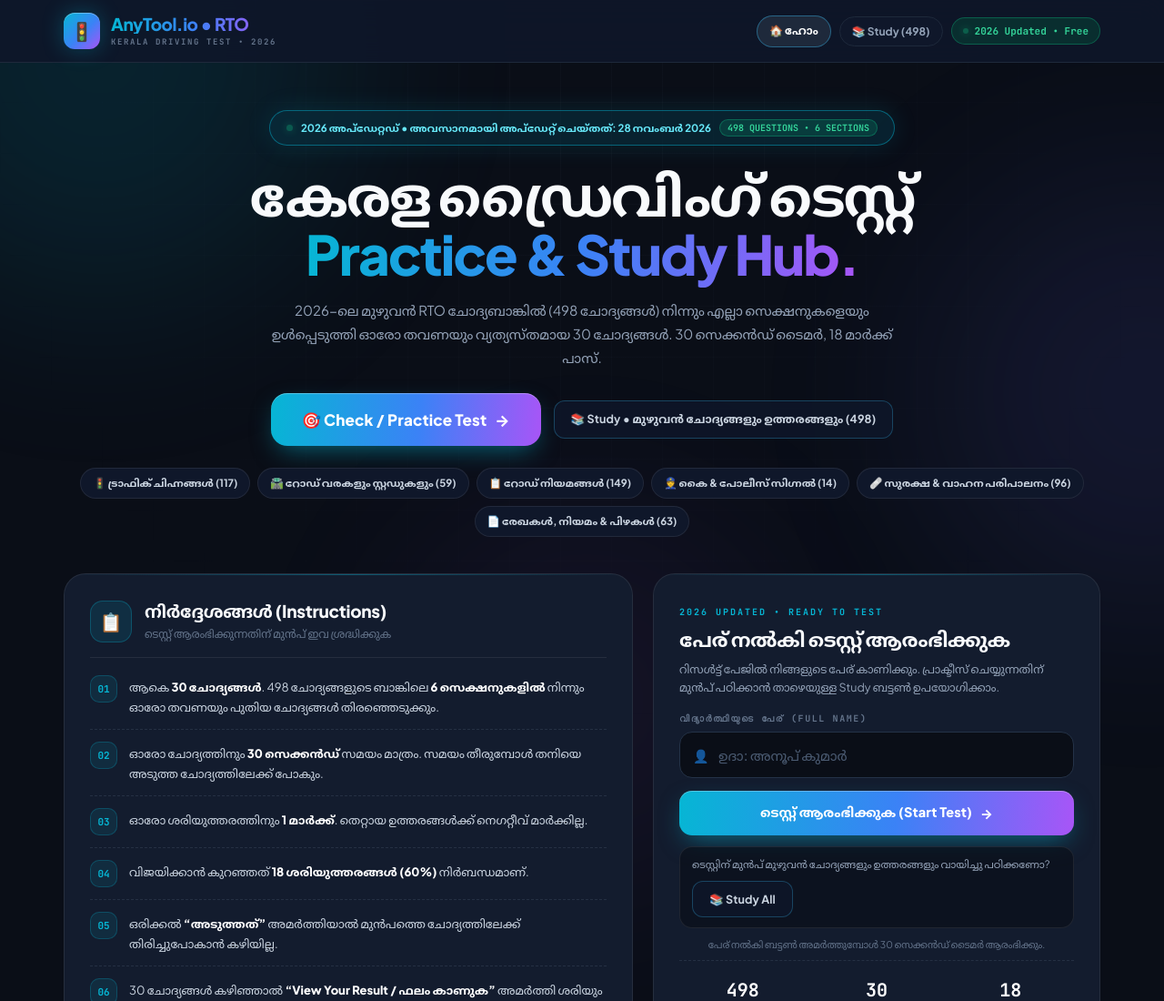
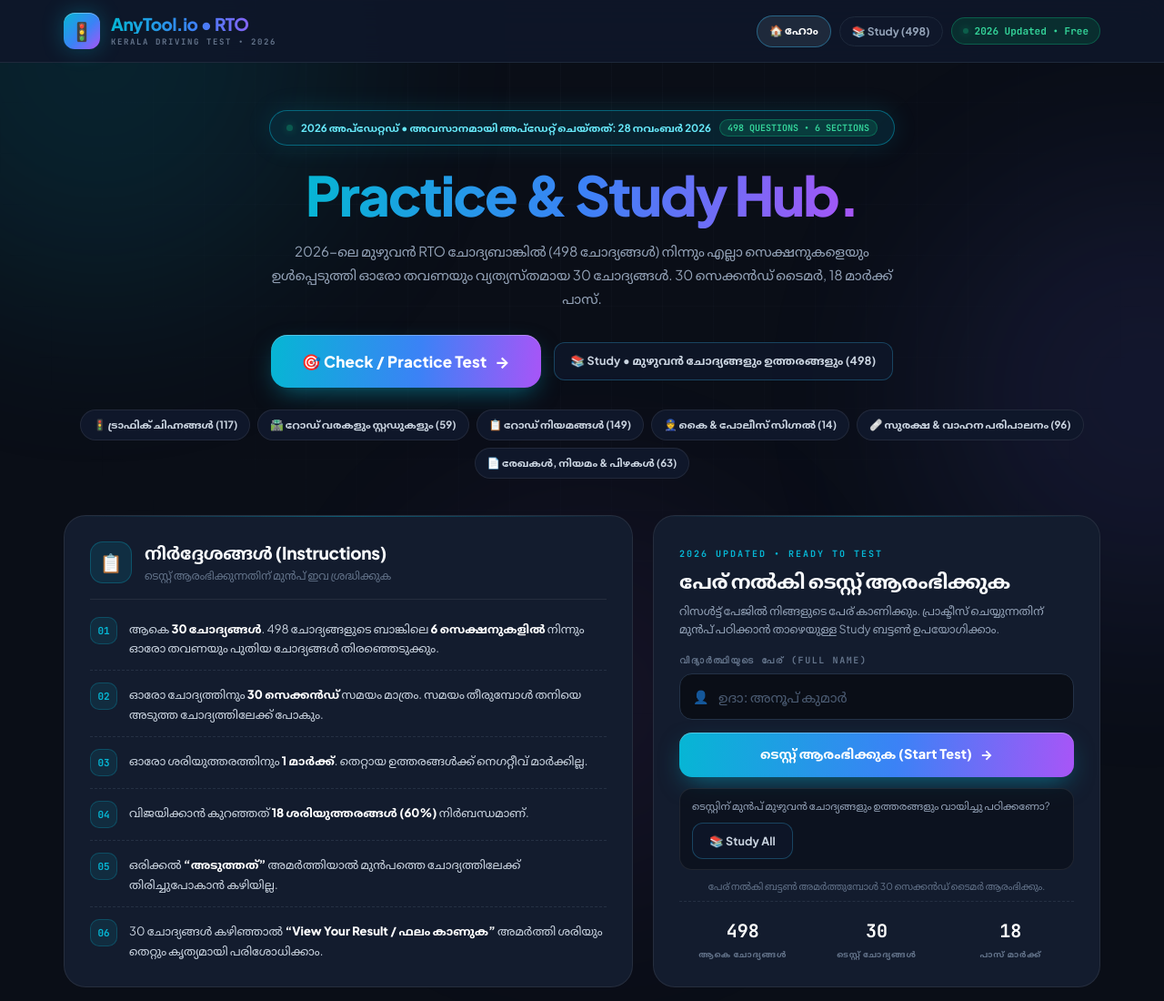
Before and after one commit to Aslam899-atk/anytool, a website: page public/rto-test.html in a window 1280 px wide. Shown: the top 1100 px of the page at 91% size. Drawn offline with Linux system fonts and the light colour scheme.

Commit message:
Update rto-test.html

```diff
--- a/public/rto-test.html
+++ b/public/rto-test.html
@@ -612,7 +612,7 @@ footer{position:relative;z-index:1;border-top:1px solid #1e293b;background:rgba(
         <span>2026 അപ്ഡേറ്റഡ് • അവസാനമായി അപ്ഡേറ്റ് ചെയ്തത്: 28 നവംബർ 2026</span>
         <span class="mono-tag">498 QUESTIONS • 6 SECTIONS</span>
       </div>
-      <h1>കേരള ഡ്രൈവിംഗ് ടെസ്റ്റ്<br><span class="grad">Practice &amp; Study Hub.</span></h1>
+      <h1><span class="grad">Practice &amp; Study Hub.</span></h1>
       <p class="hero-sub">2026-ലെ മുഴുവൻ RTO ചോദ്യബാങ്കിൽ (498 ചോദ്യങ്ങൾ) നിന്നും എല്ലാ സെക്ഷനുകളെയും ഉൾപ്പെടുത്തി ഓരോ തവണയും വ്യത്യസ്തമായ 30 ചോദ്യങ്ങൾ. 30 സെക്കൻഡ് ടൈമർ, 18 മാർക്ക് പാസ്.</p>
 
       <div class="hero-actions">
```
